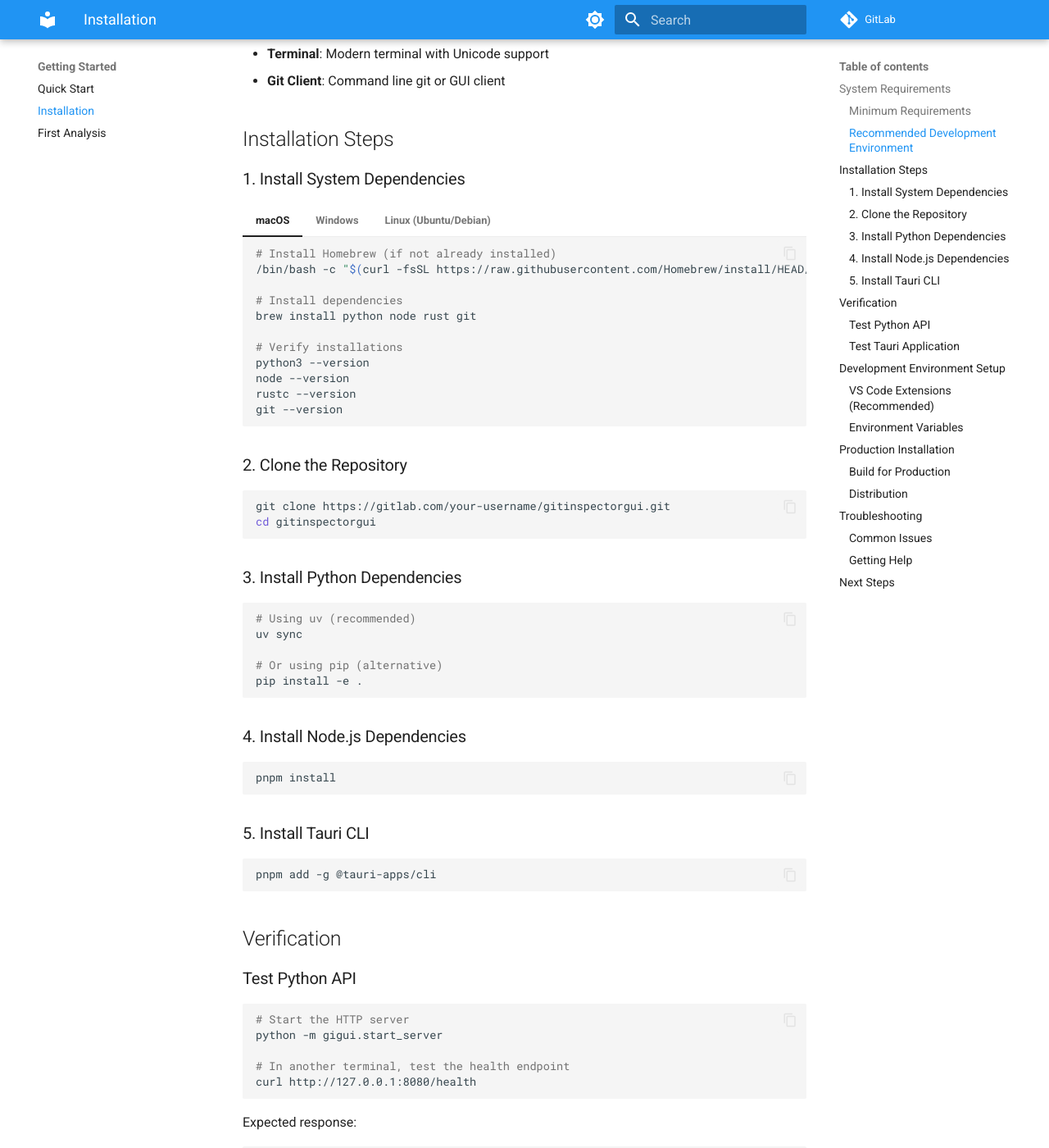
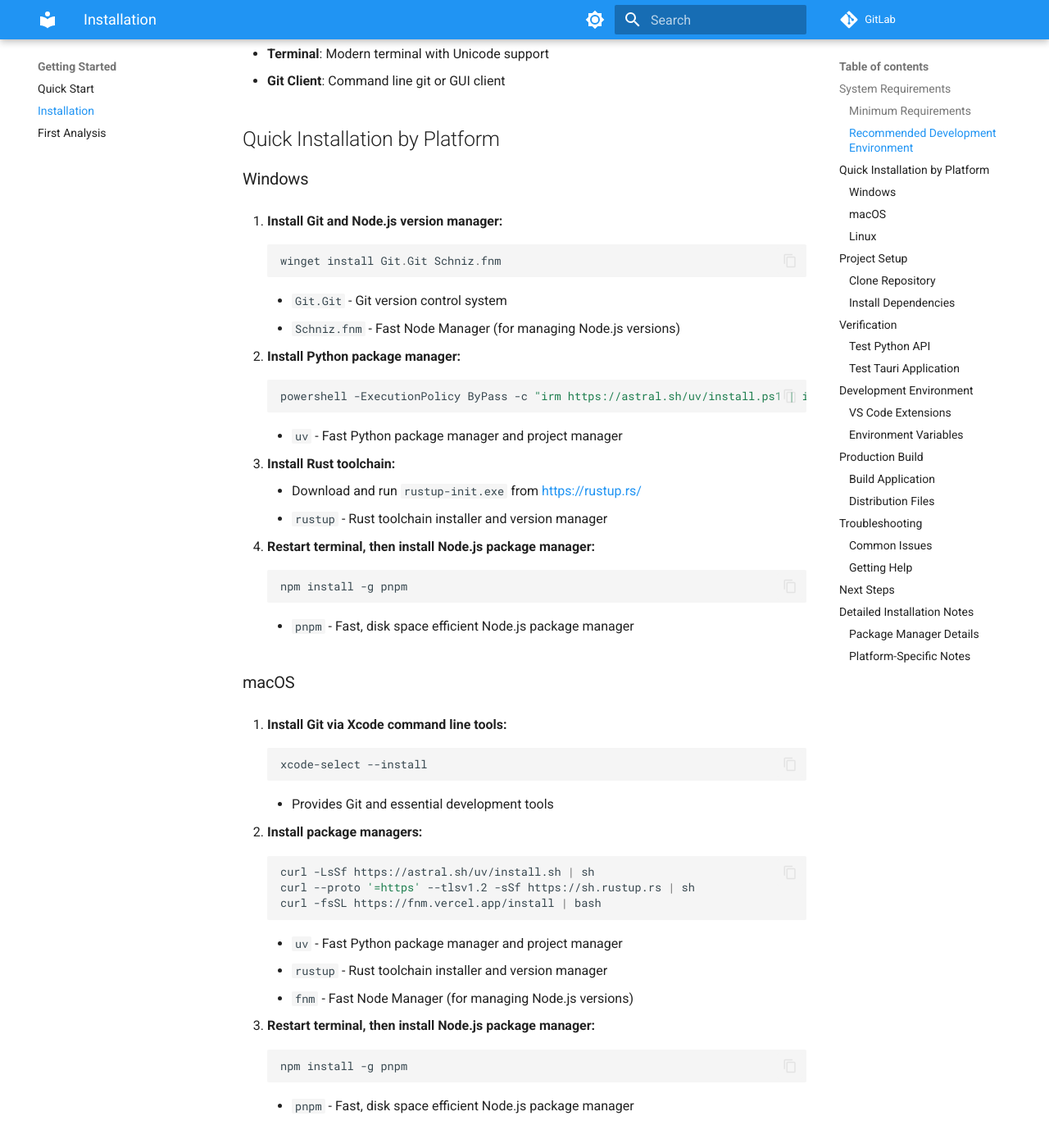
Before and after one commit to boost-edu-tools/gitinspectorgui, an MkDocs documentation site: the page built from docs/getting-started/installation.md, in a window 1280 px wide and 1400 px high, scrolled down 702 px. Shown: the whole window at 82% size. Built offline with MkDocs 1.6.1 and Material for MkDocs 9.7.7, drawn with Linux system fonts in a browser that asks for light colours; comment, search, counter and statistics services are not loaded; some of the changed text lies outside the part shown.

Commit message:
Improve installation guide clarity and Windows compatibility
- Fix chaotic heading structure (consistent # → ## → ### hierarchy)
- Remove Windows-incompatible curl piping commands
- Add clear explanations for each package manager:
  * uv - Fast Python package manager and project manager
  * pnpm - Fast, disk space efficient Node.js package manager
  * fnm - Fast Node Manager (for managing Node.js versions)
  * rustup - Rust toolchain installer and version manager
- Organize by platform with proper Windows PowerShell commands
- Use winget for Windows package installation
- Improve step clarity and reduce confusing nesting

````diff
--- a/docs/getting-started/installation.md
+++ b/docs/getting-started/installation.md
@@ -20,127 +20,160 @@
 -   **Terminal**: Modern terminal with Unicode support
 -   **Git Client**: Command line git or GUI client
 
-## Installation Steps
+## Quick Installation by Platform
 
-### 1. Install System Dependencies
+### Windows
 
-=== "macOS"
+1. **Install Git and Node.js version manager:**
+
+    ```powershell
+    winget install Git.Git Schniz.fnm
+    ```
+
+    - `Git.Git` - Git version control system
+    - `Schniz.fnm` - Fast Node Manager (for managing Node.js versions)
+
+2. **Install Python package manager:**
+
+    ```powershell
+    powershell -ExecutionPolicy ByPass -c "irm https://astral.sh/uv/install.ps1 | iex"
+    ```
+
+    - `uv` - Fast Python package manager and project manager
+
+3. **Install Rust toolchain:**
+
+    - Download and run `rustup-init.exe` from [https://rustup.rs/](https://rustup.rs/)
+    - `rustup` - Rust toolchain installer and version manager
+
+4. **Restart terminal, then install Node.js package manager:**
+    ```powershell
+    npm install -g pnpm
+    ```
+    - `pnpm` - Fast, disk space efficient Node.js package manager
+
+### macOS
+
+1. **Install Git via Xcode command line tools:**
 
     ```bash
-    # Install Homebrew (if not already installed)
-    /bin/bash -c "$(curl -fsSL https://raw.githubusercontent.com/Homebrew/install/HEAD/install.sh)"
-
-    # Install dependencies
-    brew install python node rust git
-
-    # Verify installations
-    python3 --version
-    node --version
-    rustc --version
-    git --version
+    xcode-select --install
     ```
 
-=== "Windows"
+    - Provides Git and essential development tools
 
-    1. **Python**: Download from [python.org](https://python.org) and install
-    2. **Node.js**: Download from [nodejs.org](https://nodejs.org) and install
-    3. **Rust**: Download from [rustup.rs](https://rustup.rs) and install
-    4. **Git**: Download from [git-scm.com](https://git-scm.com) and install
+2. **Install package managers:**
 
-    Verify in PowerShell:
-    ```powershell
-    python --version
-    node --version
-    rustc --version
-    git --version
+    ```bash
+    curl -LsSf https://astral.sh/uv/install.sh | sh
+    curl --proto '=https' --tlsv1.2 -sSf https://sh.rustup.rs | sh
+    curl -fsSL https://fnm.vercel.app/install | bash
     ```
 
-=== "Linux (Ubuntu/Debian)"
+    - `uv` - Fast Python package manager and project manager
+    - `rustup` - Rust toolchain installer and version manager
+    - `fnm` - Fast Node Manager (for managing Node.js versions)
+
+3. **Restart terminal, then install Node.js package manager:**
+    ```bash
+    npm install -g pnpm
+    ```
+    - `pnpm` - Fast, disk space efficient Node.js package manager
+
+### Linux
+
+1. **Install Git:**
 
     ```bash
-    # Update package list
-    sudo apt update
-
-    # Install dependencies
-    sudo apt install python3 python3-uv nodejs git curl
-
-    # Enable pnpm
-    corepack enable
-
-    # Install Rust
-    curl --proto '=https' --tlsv1.2 -sSf https://sh.rustup.rs | sh
-    source ~/.cargo/env
-
-    # Verify installations
-    python3 --version
-    node --version
-    rustc --version
-    git --version
+    sudo apt install git     # Debian/Ubuntu
+    sudo dnf install git     # Fedora
     ```
 
-### 2. Clone the Repository
+    - Git version control system
+
+2. **Install package managers:**
+
+    ```bash
+    curl -LsSf https://astral.sh/uv/install.sh | sh
+    curl --proto '=https' --tlsv1.2 -sSf https://sh.rustup.rs | sh
+    curl -fsSL https://fnm.vercel.app/install | bash
+    ```
+
+    - `uv` - Fast Python package manager and project manager
+    - `rustup` - Rust toolchain installer and version manager
+    - `fnm` - Fast Node Manager (for managing Node.js versions)
+
+3. **Restart terminal, then install Node.js package manager:**
+    ```bash
+    npm install -g pnpm
+    ```
+    - `pnpm` - Fast, disk space efficient Node.js package manager
+
+## Project Setup
+
+### Clone Repository
 
 ```bash
 git clone https://gitlab.com/your-username/gitinspectorgui.git
 cd gitinspectorgui
 ```
 
-### 3. Install Python Dependencies
+### Install Dependencies
 
-```bash
-# Using uv (recommended)
-uv sync
+1. **Python dependencies:**
 
-# Or using pip (alternative)
-pip install -e .
-```
+    ```bash
+    uv sync
+    ```
 
-### 4. Install Node.js Dependencies
+2. **Node.js dependencies:**
 
-```bash
-pnpm install
-```
+    ```bash
+    pnpm install
+    ```
 
-### 5. Install Tauri CLI
-
-```bash
-pnpm add -g @tauri-apps/cli
-```
+3. **Tauri CLI:**
+    ```bash
+    pnpm add -g @tauri-apps/cli
+    ```
 
 ## Verification
 
 ### Test Python API
 
-```bash
-# Start the HTTP server
-python -m gigui.start_server
+1. **Start the HTTP server:**
 
-# In another terminal, test the health endpoint
-curl http://127.0.0.1:8080/health
-```
+    ```bash
+    python -m gigui.start_server
+    ```
 
-Expected response:
+2. **Test the health endpoint (in another terminal):**
 
-```json
-{
-    "status": "healthy",
-    "version": "1.0.0",
-    "timestamp": "2025-01-01T12:00:00Z"
-}
-```
+    ```bash
+    curl http://127.0.0.1:8080/health
+    ```
+
+    Expected response:
+
+    ```json
+    {
+        "status": "healthy",
+        "version": "1.0.0",
+        "timestamp": "2025-01-01T12:00:00Z"
+    }
+    ```
 
 ### Test Tauri Application
 
 ```bash
-# Start development server
 pnpm run tauri dev
 ```
 
 The Tauri application window should open and connect to the HTTP server automatically.
 
-## Development Environment Setup
+## Development Environment
 
-### VS Code Extensions (Recommended)
+### VS Code Extensions
 
 Install these extensions for the best development experience:
 
@@ -162,16 +195,15 @@
 GIGUI_API_PORT=8080
 ```
 
-## Production Installation
+## Production Build
 
-### Build for Production
+### Build Application
 
 ```bash
-# Build the Tauri application
 pnpm run tauri build
 ```
 
-### Distribution
+### Distribution Files
 
 The built application will be available in:
 
@@ -183,32 +215,36 @@
 
 ### Common Issues
 
-**Python module not found**
+**Python module not found:**
 
 ```bash
 # Ensure you're in the project directory and dependencies are installed
 uv sync
 ```
 
-**Rust compilation errors**
+**Rust compilation errors:**
 
 ```bash
 # Update Rust to latest version
 rustup update
 ```
 
-**Node.js permission errors**
+**Node.js permission errors:**
 
 ```bash
 # Fix pnpm permissions (macOS/Linux)
 sudo chown -R $(whoami) ~/.local/share/pnpm
 ```
 
-**Port 8080 already in use**
+**Port 8080 already in use:**
 
 ```bash
-# Find and kill process using port 8080
+# Find and kill process using port 8080 (macOS/Linux)
 lsof -ti:8080 | xargs kill -9
+
+# Windows
+netstat -ano | findstr :8080
+taskkill /PID <PID> /F
 ```
 
 ### Getting Help
@@ -227,3 +263,51 @@
 1. **[Quick Start](quick-start.md)** - Get the application running
 2. **[First Analysis](first-analysis.md)** - Run your first repository analysis
 3. **[Development Mode](../development/development-mode.md)** - Set up for active development
+
+## Detailed Installation Notes
+
+### Package Manager Details
+
+**uv (Python package manager):**
+
+-   Provides fast Python package management
+-   Enables `uv self update` capability when installed via official installer
+-   Alternative: Use `pip install -e .` if uv is not available
+
+**pnpm (Node.js package manager):**
+
+-   More efficient than npm with better dependency management
+-   Uses hard links to save disk space
+-   Alternative: Use `npm` if pnpm is not available
+
+**fnm (Node.js version manager):**
+
+-   Enables easy switching between Node.js versions
+-   Faster than nvm with better cross-platform support
+-   Alternative: Install Node.js directly from [nodejs.org](https://nodejs.org)
+
+**rustup (Rust toolchain manager):**
+
+-   Official Rust toolchain manager
+-   Provides excellent version control and component management
+-   Required for Tauri development
+
+### Platform-Specific Notes
+
+**Windows:**
+
+-   Use PowerShell or Command Prompt for installation commands
+-   winget is available by default on Windows 10 1709+ and Windows 11
+-   Some commands may require administrator privileges
+
+**macOS:**
+
+-   Xcode command line tools provide Git and other essential development tools
+-   Choose between Homebrew and Xcode tools based on your existing setup
+-   Terminal restart may be required after installing shell tools
+
+**Linux:**
+
+-   Use your distribution's package manager for system integration
+-   Some distributions may require additional development packages
+-   Ensure your user has proper permissions for global package installation
````
